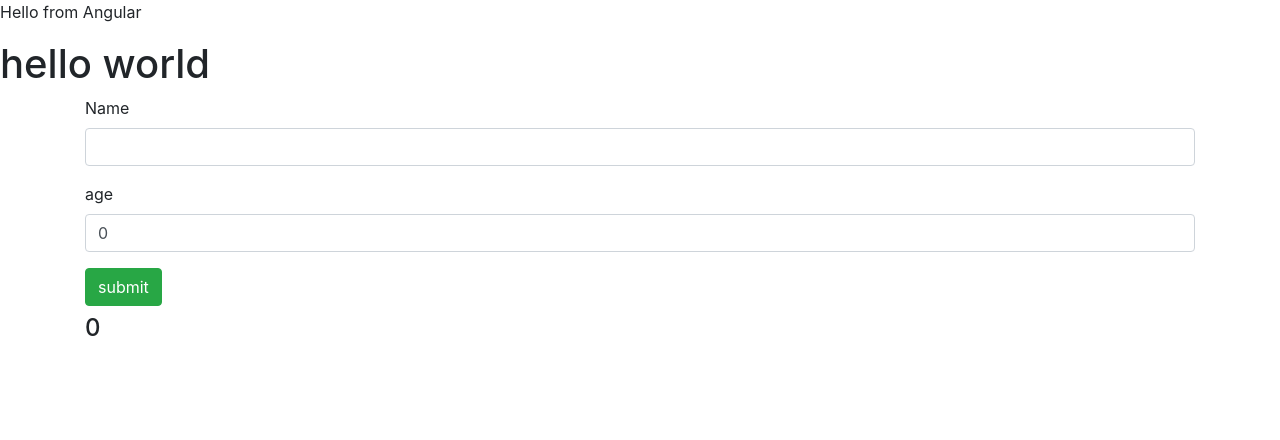
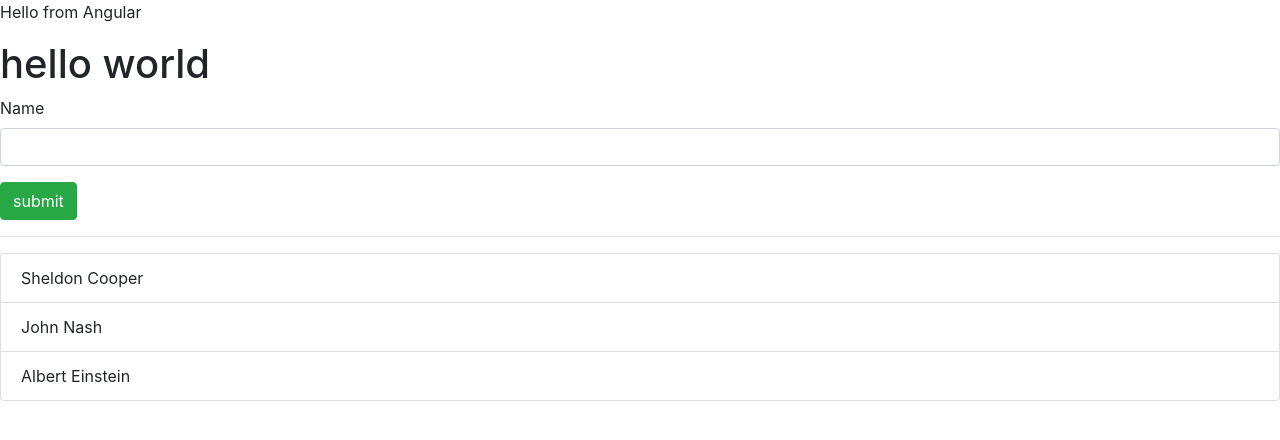
Before and after one commit to SaretMagnoslove/Udemy---angular-4-front-to-back-code, an Angular app in the folder AngularApp/: page / in a window 1280 px wide. Shown: the top 440 px of the page. Built offline with nearby package versions, Linux system fonts and the light colour scheme.

Commit message:
Form Submission

```diff
--- a/AngularApp/src/app/components/sandbox/sandbox.component.ts
+++ b/AngularApp/src/app/components/sandbox/sandbox.component.ts
@@ -5,21 +5,17 @@
     selector: 'sandbox',
     template: `
         <h1>hello world</h1>
-        <div class="container">
-            <form>
-                <div class="form-group">
-                    <label>Name</label>
-                    <input type="text" [(ngModel)]="name" name="name" class="form-control">
-                </div>
-                <div class="form-group">
-                    <label>age</label>
-                    <input type="number" [(ngModel)]="age" name="age" class="form-control">
-                </div>
-                <input type="submit" value="submit" class="btn btn-success">
-            </form>
-            <h4>{{ name }}</h4>
-            <h4>{{ age }}</h4>
-        </div>
+        <form (submit)="onSubmit()">
+            <div class="form-group">
+                <label>Name</label>
+                <input type="text" class="form-control" [(ngModel)]="name" name="name">
+            </div>
+        <input type="submit" class="btn btn-success" value="submit">
+        </form>
+        <hr>
+        <ul class="list-group">
+            <li class="list-group-item" *ngFor="let user of users">{{ user }}</li>
+        </ul>
 
     `
 })
@@ -27,6 +23,10 @@
 export class SandboxComponent {
     // tslint:disable-next-line:no-inferrable-types
     name: string = '';
-    // tslint:disable-next-line:no-inferrable-types
-    age: number = 0;
+    users: string[] = ['Sheldon Cooper', 'John Nash', 'Albert Einstein'];
+
+    onSubmit() {
+        this.users.push(this.name);
+        this.name = '';
+    }
 }
```
